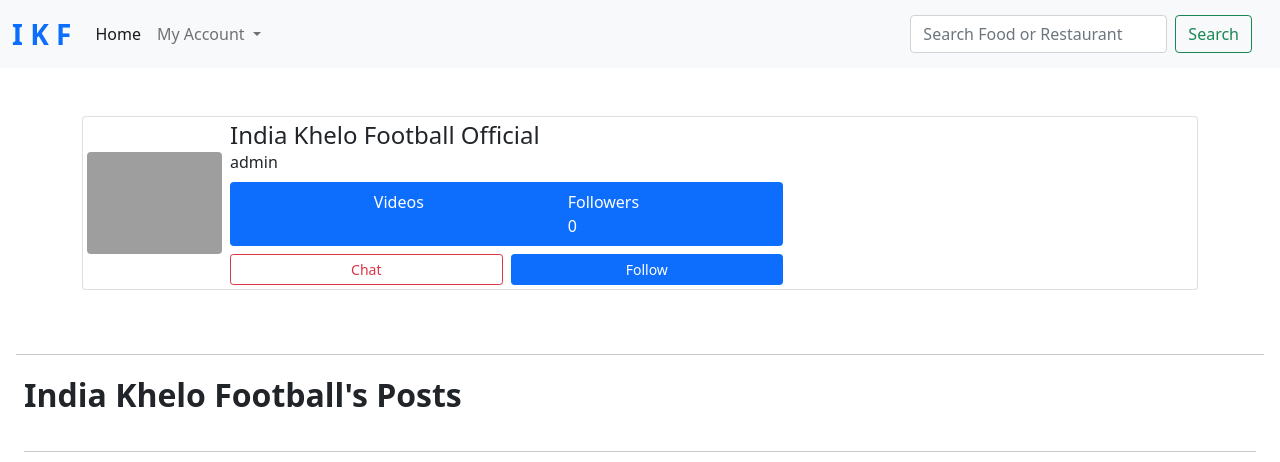
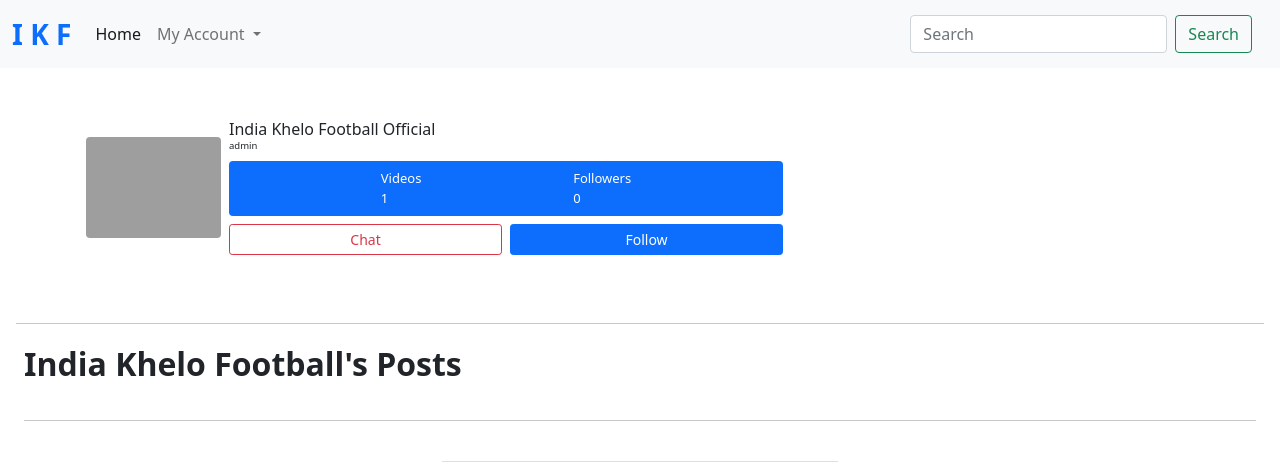
Before and after one commit to iamrudra-narayan/IKF-Prime-Video, a Django app: page /user/profile/1 in a window 1280 px wide. Shown: the top 462 px of the page. Run offline with Django 4.2, Linux system fonts and the light colour scheme; a user stored in the database is signed in; data comes from the database, SQL or seed files in the repository; both versions use the stored data as it was after the commit; some libraries are stand-ins or nearby versions; grey boxes are pictures that could not be loaded.

Commit message:
latest commit

```diff
--- a/user/templates/layout.html
+++ b/user/templates/layout.html
@@ -45,7 +45,7 @@
               {% endif %}
             </ul>
             <form class="d-flex nav-resp px-3" method="GET" action="{% url "search" %}">
-              <input class="form-control me-2" type="search" placeholder="Search Food or Restaurant" name="search" aria-label="Search">
+              <input class="form-control me-2" type="search" placeholder="Search" name="search" aria-label="Search">
               <button class="btn btn-outline-success  d-flex align-items-center" type="submit">Search</button>
             </form>
           </div>
--- a/user/templates/show-user-profiles.html
+++ b/user/templates/show-user-profiles.html
@@ -3,22 +3,22 @@
 {% block content %}
 <section>
     <div class="container mt-5 d-flex justify-content-center">
-        <div class="card p-1 w-100">
+        <div class="p-1 w-100 d-flex flex-column justify-content-center">
             <div class="d-flex align-items-center">
             <div class="image me-2">
             <img src="https://images.unsplash.com/photo-1522075469751-3a6694fb2f61?ixlib=rb-1.2.1&ixid=eyJhcHBfaWQiOjEyMDd9&auto=format&fit=crop&w=500&q=80" class="rounded" width="135" >
             </div>
             <div class="ml-3 w-50 d-flex justify-content-center flex-column">
-               <h4 class="mb-0 mt-0">{{user.first_name}} {{user.last_name}}</h4>
-               <span>{{user.username}}</span>
+               <h6 class="mb-0 mt-0">{{user.first_name}} {{user.last_name}}</h6>
+               <span class="d-flex flex-wrap" style="font-size:9.5px;">{{user.username}}</span>
                <div class="p-2 mt-2 bg-primary d-flex justify-content-evenly rounded text-white stats">
                 <div class="d-flex flex-column me-2">
-                    <span class="articles">Videos</span>
-                    <span class="number1">{{post_count.count}}</span>
+                    <span class="articles" style="font-size:13px;">Videos</span>
+                    <span class="number1" style="font-size:13px;">1</span>
                 </div>
                 <div class="d-flex flex-column">
-                    <span class="articles">Followers</span>
-                    <span class="number1">0</span>
+                    <span class="articles" style="font-size:13px;">Followers</span>
+                    <span class="number1" style="font-size:13px;">0</span>
                 </div>
                </div>
                <div class="button mt-2 d-flex flex-row align-items-center">
--- a/user/templates/show_video.html
+++ b/user/templates/show_video.html
@@ -16,8 +16,10 @@
       <p class="text-dark me-2" style="font-size:10px;">{{post.desc}}</p>
     </div>
   <hr>
-    <div class="d-flex justify-content-start align-items-center flex-row">
-    <p class="fw-bold text-dark " style="font-size:10px;">Posted By- </p><a href="{% url 'users-profile' post.user.id %}" class="text-decoration-none"><p class="fw-bold text-primary ps-1 " style="font-size:10px;">{{post.user.first_name}} {{post.user.last_name}}</p></a>
+    <div class="d-flex justify-content-start align-items-center flex-row px-1">
+        <img class="rounded-circle" alt="10X10" src="https://mdbootstrap.com/img/Photos/Avatars/img%20(30).jpg" style="width:5vh;"
+          data-holder-rendered="true">
+        <a href="{% url 'users-profile' post.user.id %}" class="text-decoration-none pt-3"><p class="fw-bold text-primary ps-1" style="font-size:10px;">{{post.user.first_name}} {{post.user.last_name}}</p></a>
     </div>
   <hr>
 </div>
--- a/user/views.py
+++ b/user/views.py
@@ -146,7 +146,6 @@
 
         #results = FoodProduct.objects.filter(Q(prod_name__icontains=query) | Q(prod_desc__icontains=query))
         results = Post.objects.filter(title__icontains=query)
-        results = Post.objects.filter(desc__icontains=query)
         profile_results = User.objects.filter(username__icontains=query)
 
     return render(request, 'search_results.html', {'query': query, 'results': results, 'profile_results': profile_results})
```
Also changed, not shown: user/templates/search_results.html (+17 -17 lines), db.sqlite3, 1 other file.
